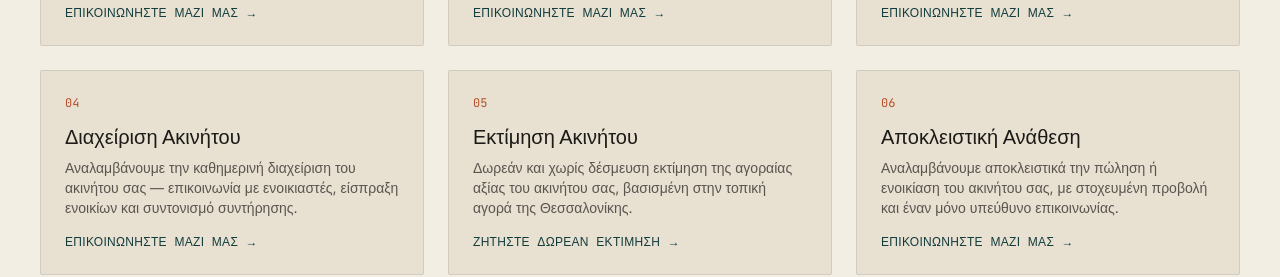
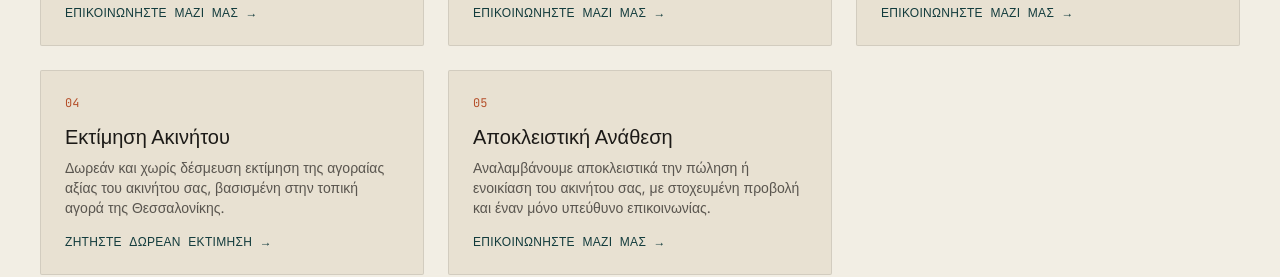
Before and after one commit to fotisxen/df-real-estate-webste-and-crm, a Next.js app: page /services in a window 1280 px wide. Shown: the part 556-833 px from the top of the page. Built offline with nearby package versions, Linux system fonts and the light colour scheme; no server answers.

Commit message:
small word changes

```diff
--- a/app/layout.tsx
+++ b/app/layout.tsx
@@ -33,7 +33,7 @@ export const metadata: Metadata = {
     template: "%s | DF Real Estate",
   },
   description:
-    "Σπίτια, γραφεία και επαγγελματικοί χώροι προς πώληση και ενοικίαση.",
+    "Κατοικίες, γραφεία και επαγγελματικοί χώροι προς πώληση και ενοικίαση.",
   openGraph: {
     type: "website",
     locale: "el_GR",
--- a/components/ServicesClient.tsx
+++ b/components/ServicesClient.tsx
@@ -38,14 +38,14 @@ const SERVICES = [
       en: "We find reliable tenants for your property, or the right rental for you, with clear lease terms from day one.",
     },
   },
-  {
-    href: "/contact",
-    title: { el: "Διαχείριση Ακινήτου", en: "Property Management" },
-    description: {
-      el: "Αναλαμβάνουμε την καθημερινή διαχείριση του ακινήτου σας — επικοινωνία με ενοικιαστές, είσπραξη ενοικίων και συντονισμό συντήρησης.",
-      en: "We take on the day-to-day management of your property — tenant communication, rent collection and maintenance coordination.",
-    },
-  },
+  // {
+  //   href: "/contact",
+  //   title: { el: "Διαχείριση Ακινήτου", en: "Property Management" },
+  //   description: {
+  //     el: "Αναλαμβάνουμε την καθημερινή διαχείριση του ακινήτου σας — επικοινωνία με ενοικιαστές, είσπραξη ενοικίων και συντονισμό συντήρησης.",
+  //     en: "We take on the day-to-day management of your property — tenant communication, rent collection and maintenance coordination.",
+  //   },
+  // },
   {
     href: "/valuation",
     title: { el: "Εκτίμηση Ακινήτου", en: "Property Valuation" },
--- a/lib/i18n.tsx
+++ b/lib/i18n.tsx
@@ -36,7 +36,7 @@ const STRINGS: Record<string, Record<Lang, string>> = {
   "hero.title.em": { el: "αξίζουν", en: "the" },
   "hero.title.post": { el: " τη διαδρομή.", en: " journey." },
   "hero.subtitle": {
-    el: "Σπίτια, γραφεία και επαγγελματικοί χώροι προς πώληση και ενοικίαση, επιλεγμένα και ενημερωμένα από την ομάδα μας — όχι από bot.",
+    el: "Κατοικίες, γραφεία και επαγγελματικοί χώροι προς πώληση και ενοικίαση, επιλεγμένα και ενημερωμένα από την ομάδα μας — όχι από bot.",
     en: "Homes, offices and commercial spaces for sale and rent, curated and kept up to date by our team — not a bot.",
   },
   "hero.forSale": { el: "προς πώληση", en: "for sale" },
@@ -63,7 +63,7 @@ const STRINGS: Record<string, Record<Lang, string>> = {
 
   "home.services.title": { el: "Πώς μπορούμε να βοηθήσουμε", en: "How we can help" },
   "home.services.sell.title": { el: "Θέλω να πουλήσω", en: "I want to sell" },
-  "home.services.sell.desc": { el: "Σωστή τιμολόγηση και προβολή για γρήγορη, ασφαλή πώληση.", en: "Correct pricing and exposure for a fast, secure sale." },
+  "home.services.sell.desc": { el: "Σωστή εκτίμηση και προβολή για γρήγορη, ασφαλή πώληση.", en: "Correct pricing and exposure for a fast, secure sale." },
   "home.services.rent.title": { el: "Θέλω να ενοικιάσω", en: "I want to rent out" },
   "home.services.rent.desc": { el: "Βρίσκουμε αξιόπιστους ενοικιαστές με σαφείς όρους μίσθωσης.", en: "We find reliable tenants with clear lease terms." },
   "home.services.valuation.title": { el: "Θέλω δωρεάν εκτίμηση", en: "I want a free valuation" },
```
Also changed, not shown: public/manifest.json.
